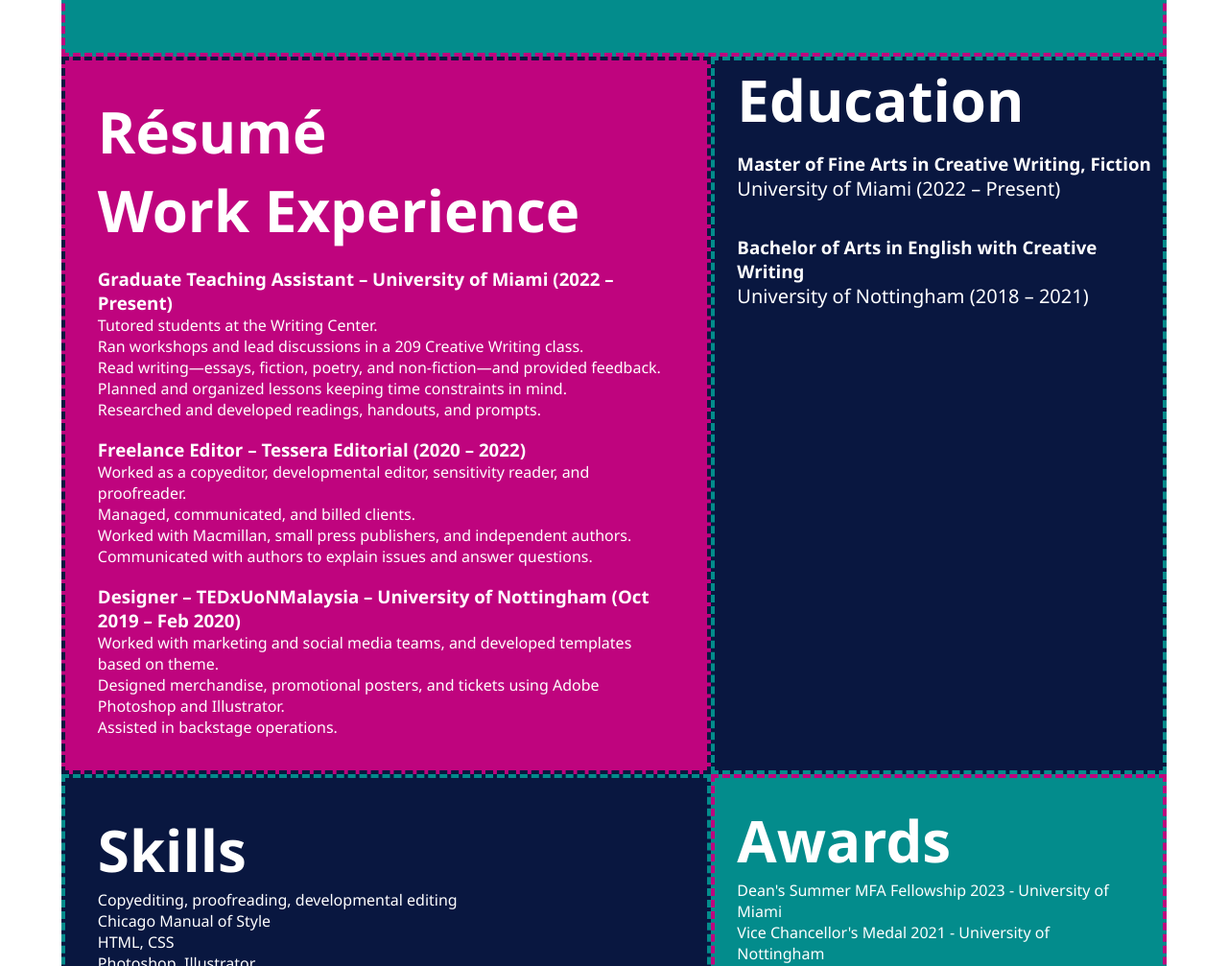
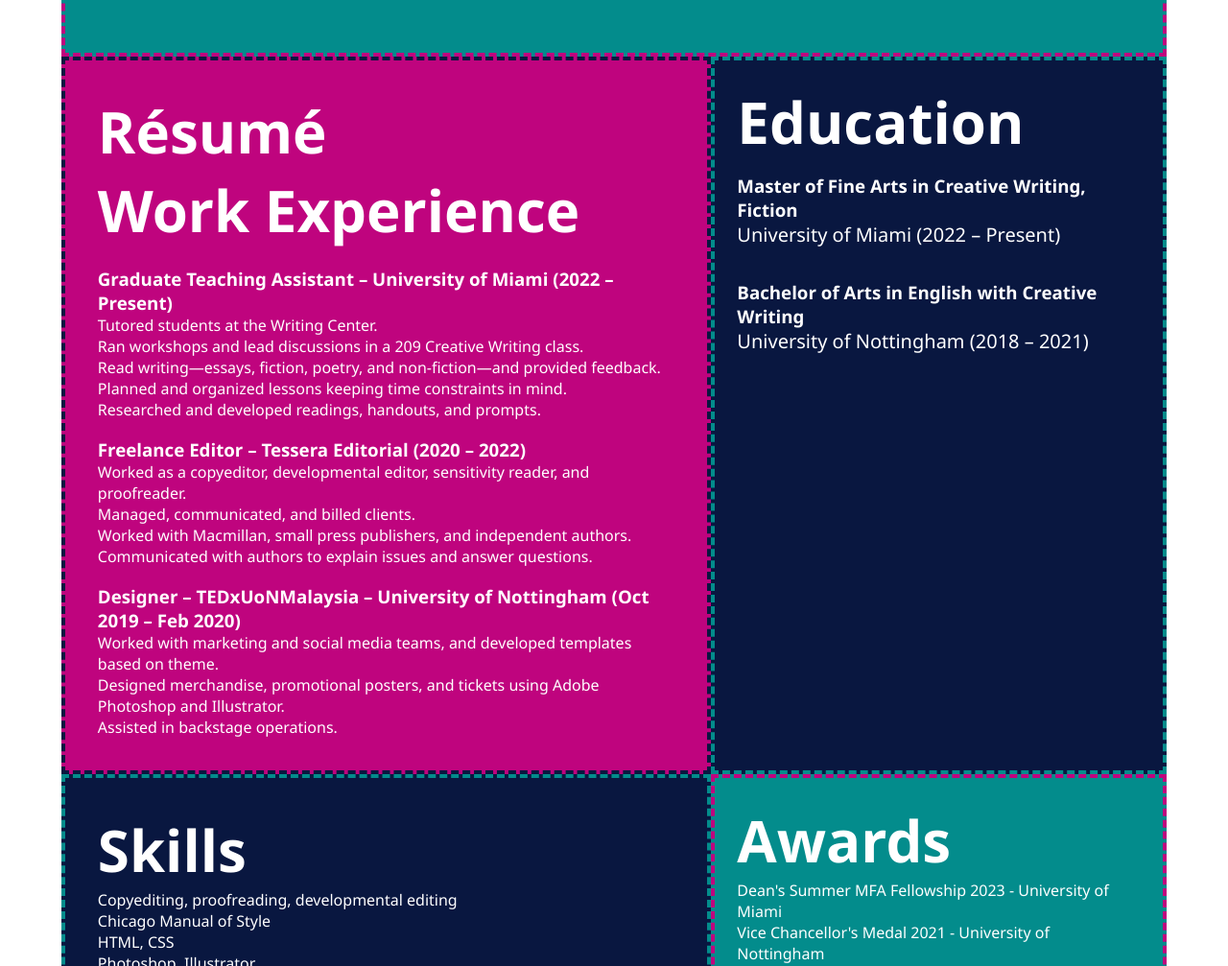
Before and after one commit to just-swetha/just-swetha.github.io, a plain HTML site: page index.html in a window 1280 px wide. Shown: the part 3086-4093 px from the top of the page at 96% size. Drawn offline with nearby package versions, Linux system fonts and the light colour scheme; a web font is replaced by a local one.

Commit message:
fix spacing - education

```diff
--- a/css/style.css
+++ b/css/style.css
@@ -250,7 +250,7 @@ p {
 #education {
   grid-column: 2/5;
   grid-row: 1;
-  padding-left: 5%;
+  padding: 5%;
   background-color: #091740;
   color: rgb(255, 255, 255);
   border-style: dashed;
```
